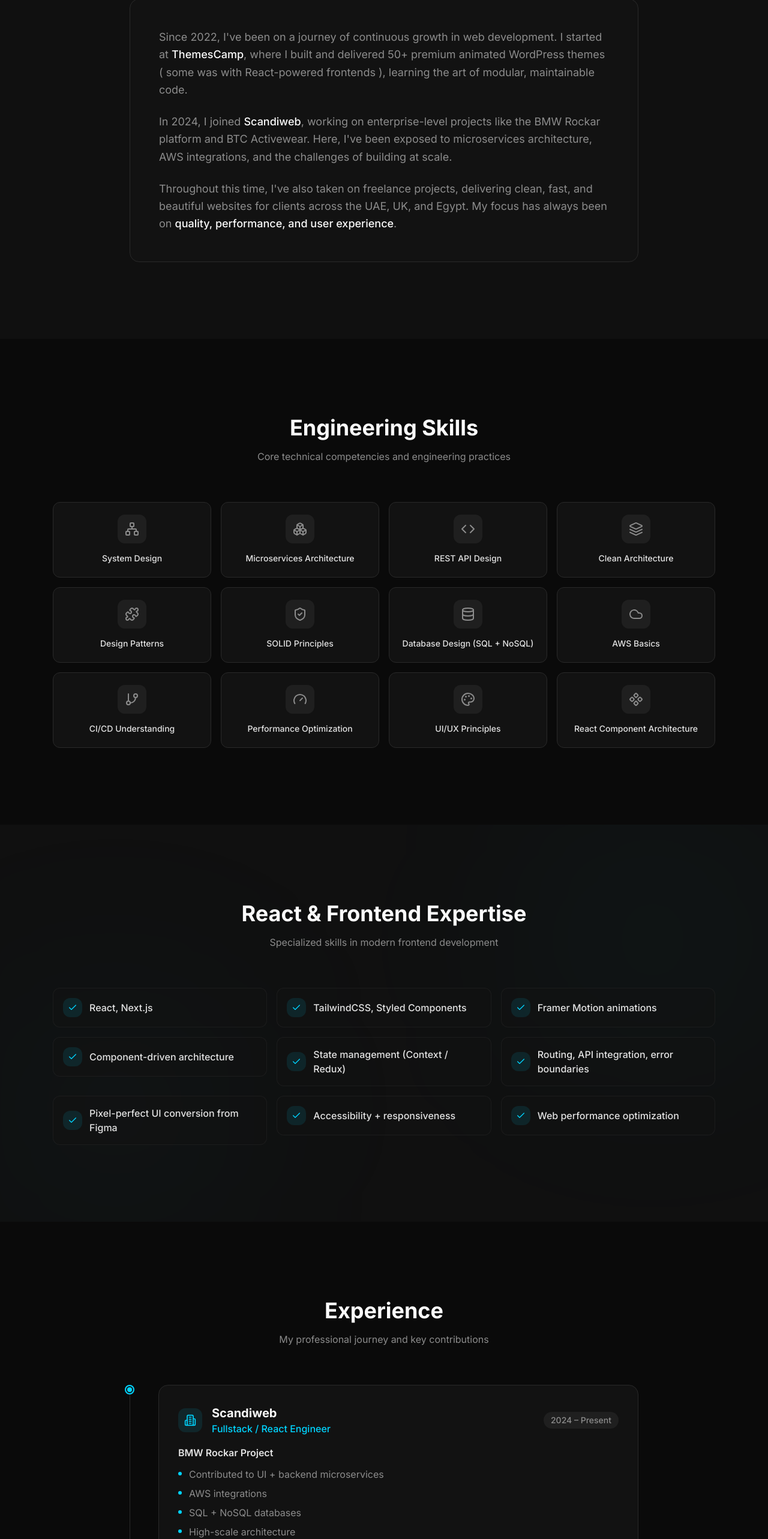
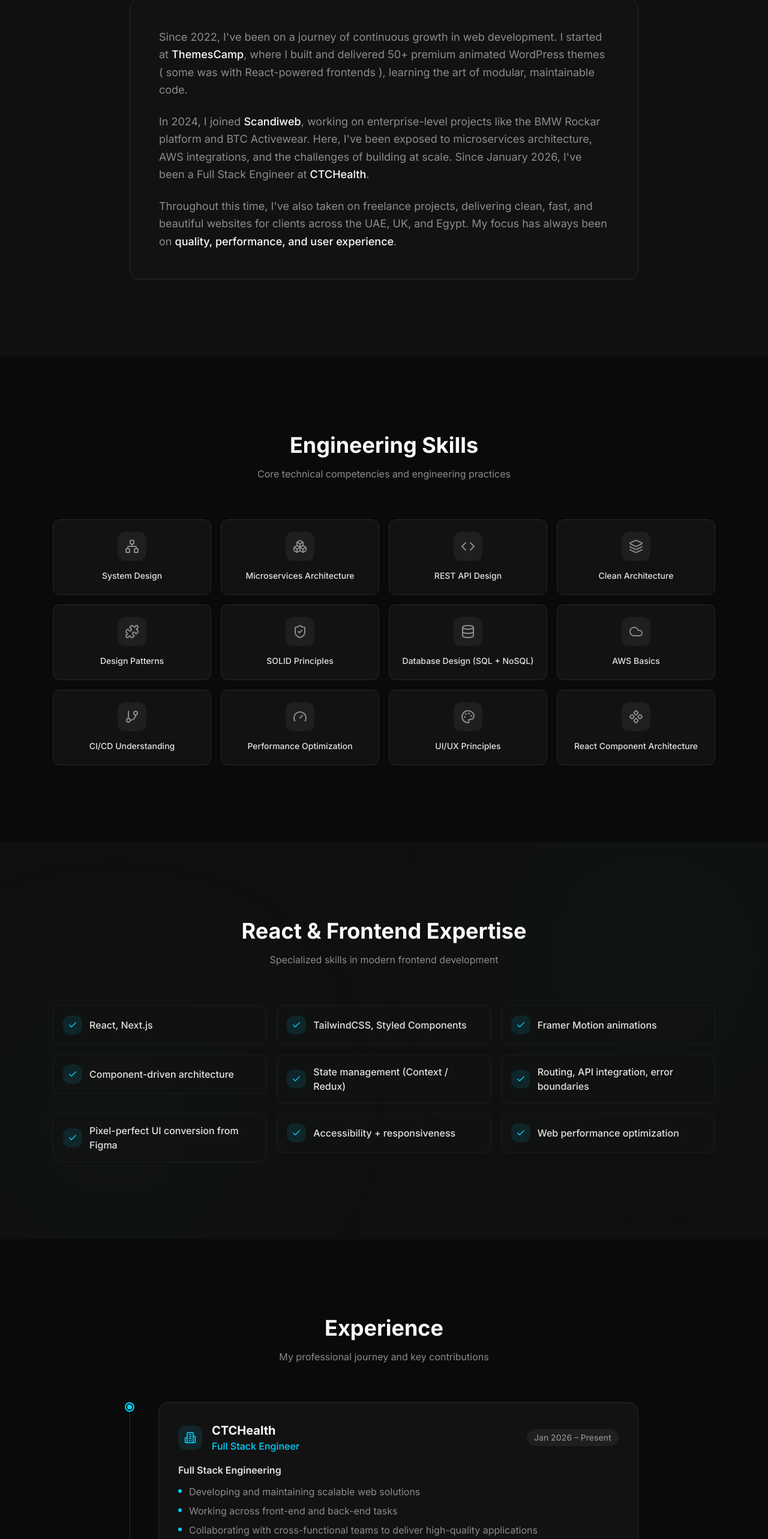
Before and after one commit to OmarDraz/Portfolio, a React (Vite) app: page / in a window 1280 px wide. Shown: the part 2192-4758 px from the top of the page at 60% size. Built offline with nearby package versions, Linux system fonts and the light colour scheme; the HTML template or start-up script is replaced by a standard one.

Commit message:
EDIT: Update Resume

```diff
--- a/src/components/sections/About.tsx
+++ b/src/components/sections/About.tsx
@@ -26,7 +26,8 @@ export function About() {
                 In 2024, I joined <span className="text-foreground font-medium">Scandiweb</span>,
                 working on enterprise-level projects like the BMW Rockar platform and
                 BTC Activewear. Here, I've been exposed to microservices architecture,
-                AWS integrations, and the challenges of building at scale.
+                AWS integrations, and the challenges of building at scale. Since January 2026,
+                I've been a Full Stack Engineer at <span className="text-foreground font-medium">CTCHealth</span>.
               </p>
               <p>
                 Throughout this time, I've also taken on freelance projects, delivering
--- a/src/components/sections/Experience.tsx
+++ b/src/components/sections/Experience.tsx
@@ -5,9 +5,26 @@ import { Briefcase, Building2, Globe } from "lucide-react";
 
 const experiences = [
   {
+    company: "CTCHealth",
+    role: "Full Stack Engineer",
+    period: "Jan 2026 – Present",
+    icon: Building2,
+    color: "primary",
+    projects: [
+      {
+        name: "Full Stack Engineering",
+        points: [
+          "Developing and maintaining scalable web solutions",
+          "Working across front-end and back-end tasks",
+          "Collaborating with cross-functional teams to deliver high-quality applications",
+        ],
+      },
+    ],
+  },
+  {
     company: "Scandiweb",
-    role: "Fullstack / React Engineer",
-    period: "2024 – Present",
+    role: "Full Stack Engineer",
+    period: "Oct 2024 – Jan 2026",
     icon: Building2,
     color: "primary",
     projects: [
@@ -33,7 +50,7 @@ const experiences = [
   {
     company: "ThemesCamp",
     role: "Frontend & WordPress Engineer",
-    period: "2021 – 2024",
+    period: "Oct 2022 – Oct 2024",
     icon: Briefcase,
     color: "accent",
     projects: [
--- a/src/components/sections/Hero.tsx
+++ b/src/components/sections/Hero.tsx
@@ -82,7 +82,7 @@ export function Hero() {
           transition={{ duration: 0.8, delay: 0.5, ease: [0.25, 0.4, 0.25, 1] }}
           className="flex flex-wrap items-center justify-center gap-4"
         >
-          <MagneticButton variant="primary" href="/files/Omar-Draz-Resume.pdf" download="Omar-Draz-Resume.pdf">
+          <MagneticButton variant="primary" href="/files/Omar%20Draz.pdf" download="Omar-Draz-Resume.pdf">
             <Download size={18} />
             Download CV
           </MagneticButton>
```
Also changed, not shown: 2 other files (tests, documents, lock files or other folders).
